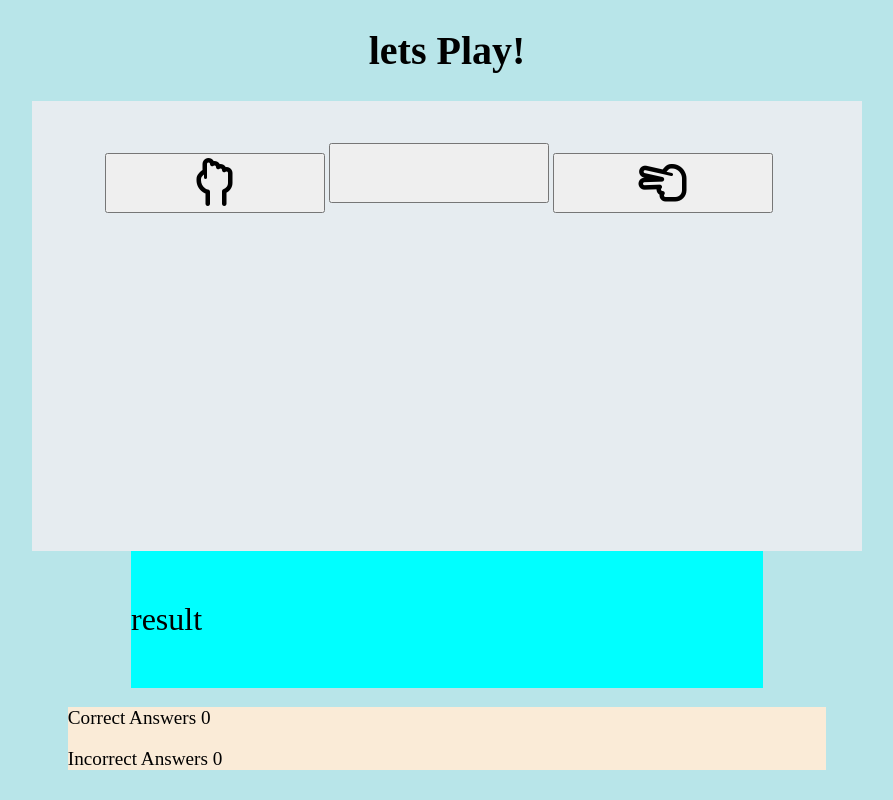
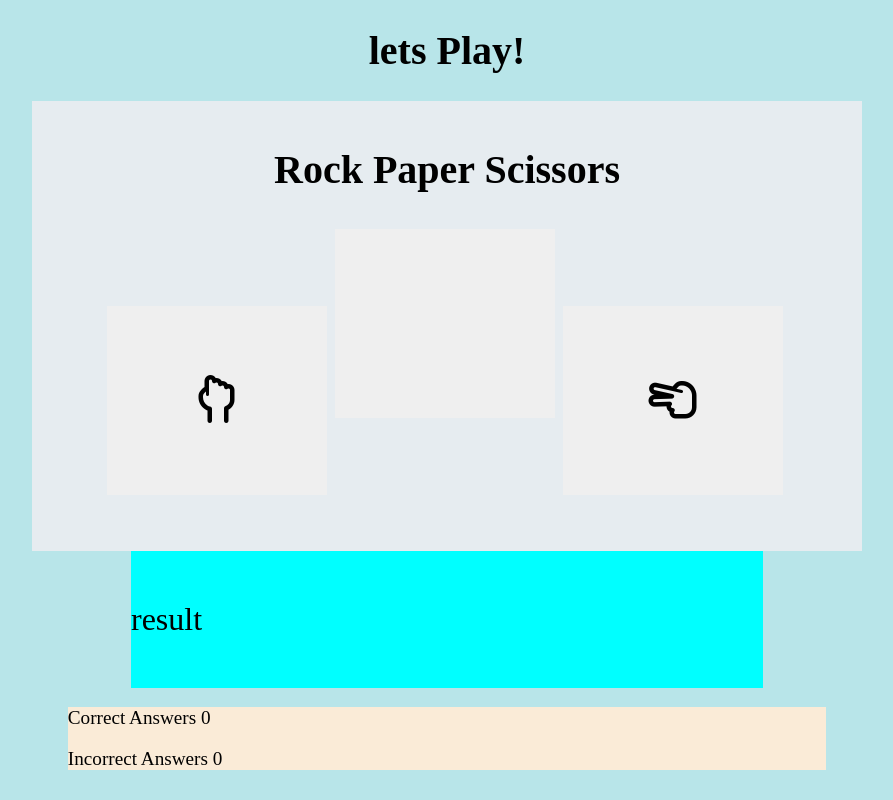
Before and after one commit to Srz97/Rock-paper-scissors-Game, a plain HTML site: page index.html in a window 1280 px wide. Shown: the whole page, without its empty margins (193-1086 px from the left). Drawn offline with Linux system fonts and the light colour scheme; some icons are missing; a web font is replaced by a local one.

Commit message:
update changes

```diff
--- a/assets/css/styles.css
+++ b/assets/css/styles.css
@@ -36,8 +36,10 @@ background: rgba(170, 224, 229, 0.827);
 }
 .btn {
     width: 220px;
-    height: 60px;
+    height: 189px;
     text-transform: uppercase;
     letter-spacing: 1.2px;
     font-size: xxx-large;
+    margin: 2px;
+    border: none;
 }
--- a/index.html
+++ b/index.html
@@ -20,15 +20,18 @@
     <h1 class="heading">lets Play!</h1>
 
     <div class="game-area">
+        <h2 class="heading">Rock Paper Scissors</h2>
         <div class="controls-area">
             <button class="btn btn--big btn--Rock">
                 <i class="far fa-hand-rock"></i>
-            </button>
+         </button>
+
             <button class="btn btn--big btn--Paper">
              <i class="fad fa-hand-paper"></i>
-            </button>
+              </button>
+
             <button class="btn btn--big btn--Scissors">
-                <i class="far fa-hand-scissors"></i>
+            <i class="far fa-hand-scissors"></i>
             </button>
 
         </div>
```
